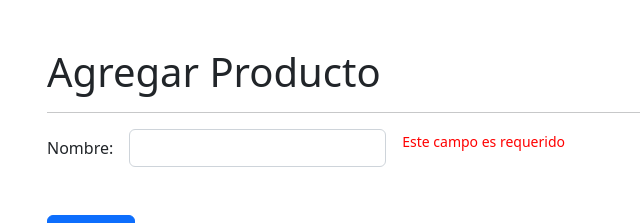
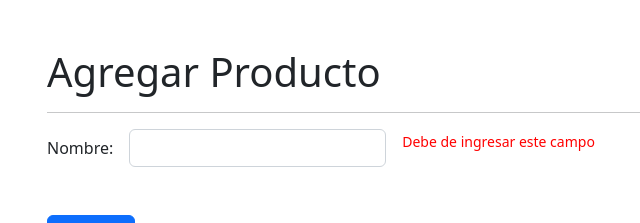
Before and after one commit to lelequinter/11-directivasApp, an Angular app: page /productos/agregar in a window 1280 px wide. Shown: the top 223 px of the page, without its empty margins (35-675 px from the left). Built offline with nearby package versions, Linux system fonts and the light colour scheme.

Commit message:
Cambiar el mensaje de la etiqueta

```diff
--- a/src/app/productos/pages/agregar/agregar.component.html
+++ b/src/app/productos/pages/agregar/agregar.component.html
@@ -12,10 +12,10 @@
 
     <div class="col-auto">
       <span
-        class="form-text"
         *ngIf="tieneError('nombre')"
         error-msg
         color="red"
+        mensaje="Debe de ingresar este campo"
       >
         Este campo es requerido
       </span>
--- a/src/app/shared/directives/error-msg.directive.ts
+++ b/src/app/shared/directives/error-msg.directive.ts
@@ -6,6 +6,7 @@
 export class ErrorMsgDirective implements OnInit {
 
   @Input() color: string = 'red';
+  @Input() mensaje: string = 'Campo requerido';
 
   htmlElement: ElementRef<HTMLElement>;
 
@@ -18,10 +19,15 @@
   ngOnInit(): void {
     // console.log('ngOnInit directive');
     this.setColor();
+    this.setMsg();
   }
 
   setColor(): void {
     this.htmlElement.nativeElement.style.color = this.color;
+    this.htmlElement.nativeElement.classList.add('form-text');
   }
 
+  setMsg(): void {
+    this.htmlElement.nativeElement.innerText = this.mensaje;
+  }
 }
```
